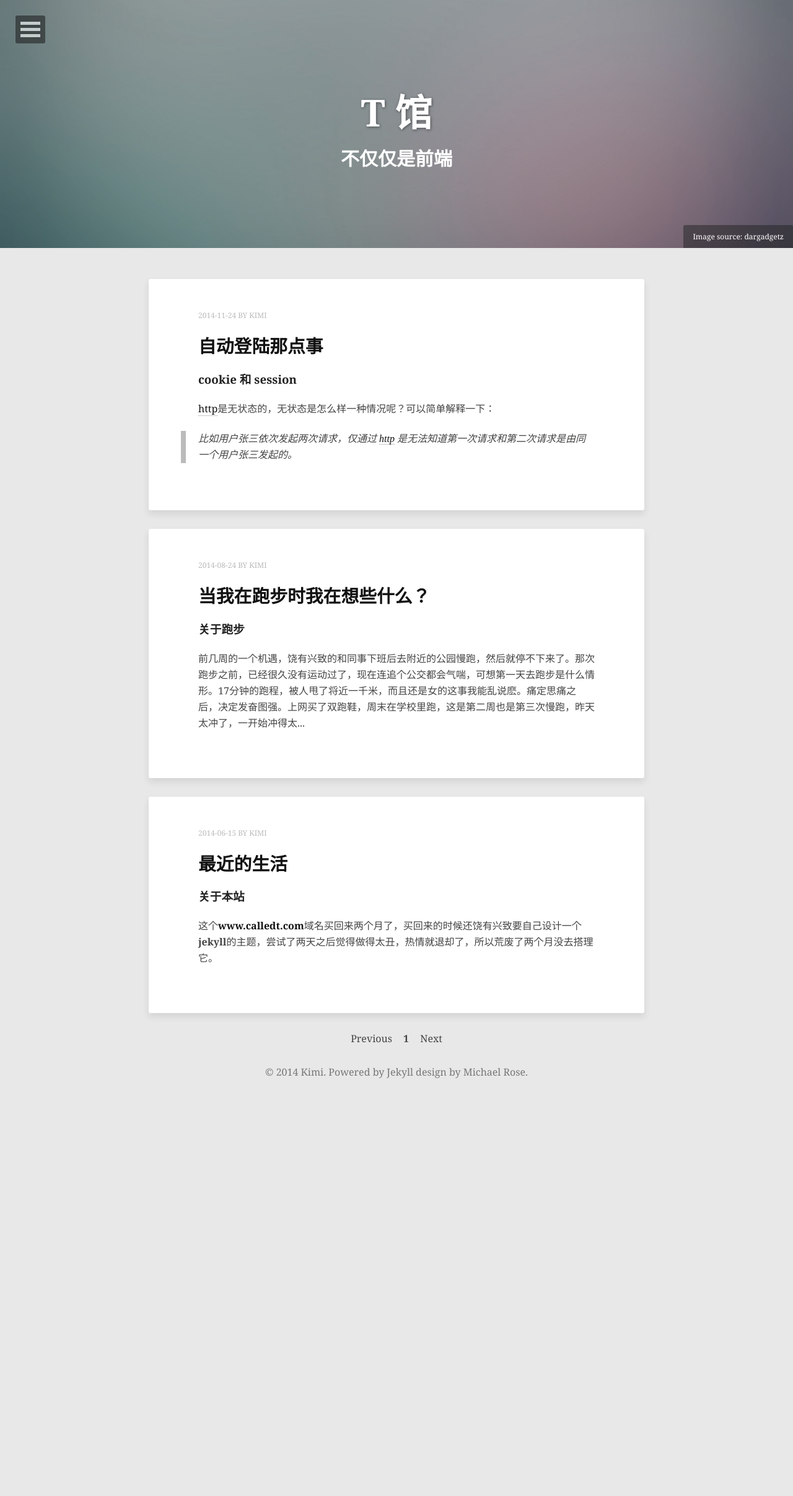
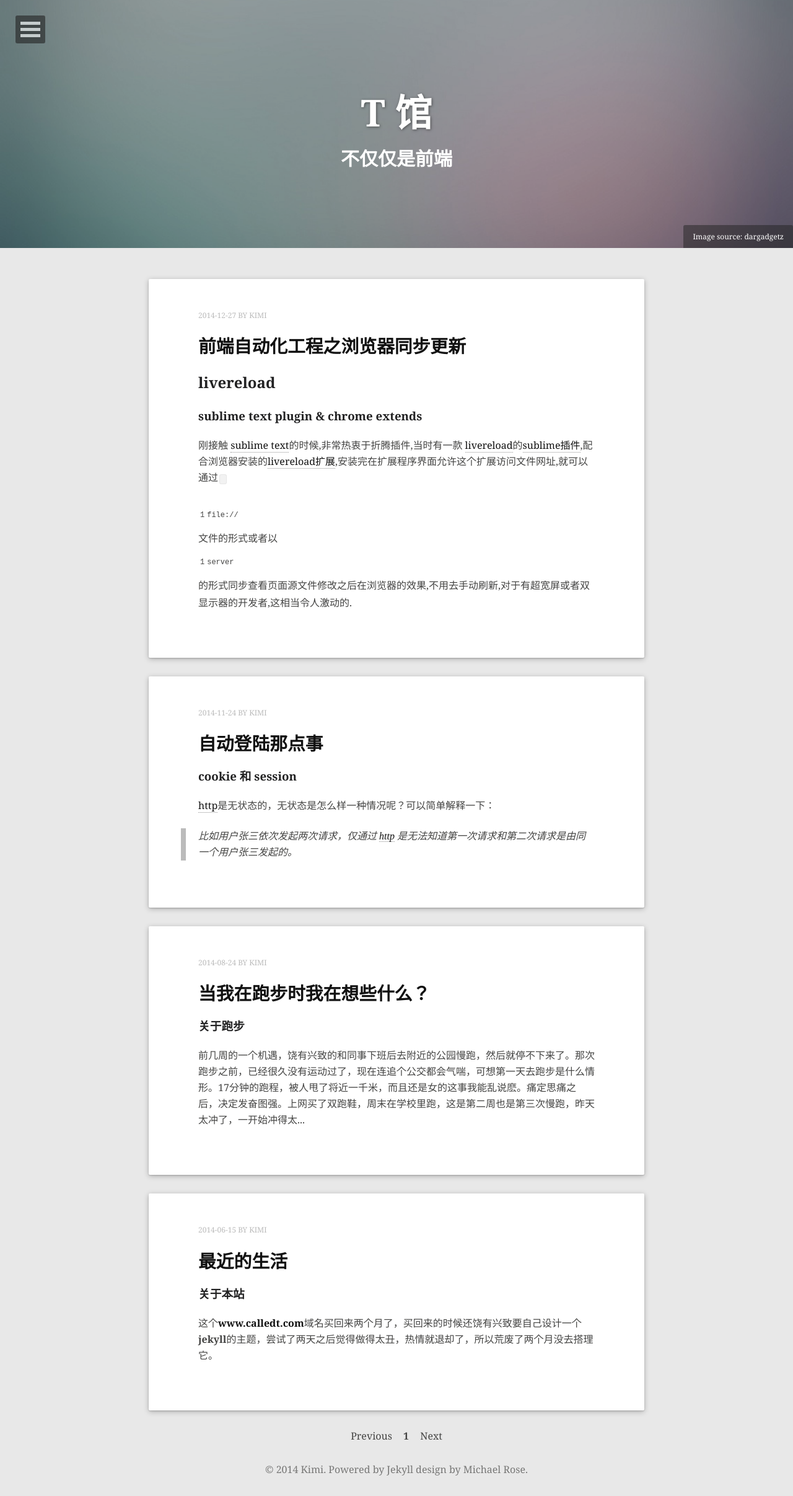
Before and after one commit to calledT/calledt.github.io, a Jekyll site: the page built from index.html, in a window 1280 px wide. Shown: the whole page at 62% size. Built offline with Jekyll 4.4.1, drawn with Linux system fonts in a browser that asks for light colours; nearby versions of some CDN libraries; the list of posts is cut into pages by our own code; comment, search, counter and statistics services are not loaded; before the commit the page ends 1772 px from its top, so only the background shows below that; some of the changed lines change nothing that is shown.

Commit message:
new post

```diff
--- /dev/null
+++ b/_posts/2014-12-27-front-end-automation-browsersync-livereload.md
@@ -0,0 +1,117 @@
+---
+layout: post
+title: 前端自动化工程之浏览器同步更新
+description: "browsersnyc 和 livereload 在前端自动化工程中的实践"
+modified: 2014-12-27
+tags: [自动化,浏览器同步]
+image:
+  feature: abstract-10.jpg
+  credit: dargadgetz
+  creditlink: http://www.dargadgetz.com/ios-7-abstract-wallpaper-pack-for-iphone-5-and-ipod-touch-retina/
+---
+
+## livereload
+
+### sublime text plugin & chrome extends
+
+刚接触 [sublime text](sublime-text)的时候,非常热衷于折腾插件,当时有一款 [livereload](livereload)的[sublime插件](https://sublime.wbond.net/packages/LiveReload),配合浏览器安装的[livereload扩展](https://chrome.google.com/extensions/detail/jnihajbhpnppcggbcgedagnkighmdlei),安装完在扩展程序界面允许这个扩展访问文件网址,就可以通过 `file://`文件的形式或者以`server`的形式同步查看页面源文件修改之后在浏览器的效果,不用去手动刷新,对于有超宽屏或者双显示器的开发者,这相当令人激动的.
+<!-- more -->
+
+为了写这篇文章,特意再去体验一把,因为我现在用的是`sublime text 3`,以前那个插件是给`sublime text 2`用的,发现现在有一个[devel version](https://github.com/dz0ny/LiveReload-sublimetext2/tree/devel),说是给`sublime text 3`的,但我装上,建了一个测试页面,点击浏览器上的 [livereload扩展](https://chrome.google.com/extensions/detail/jnihajbhpnppcggbcgedagnkighmdlei)按钮,却提示
+
+>Could not connect to LiveReload server. Please make sure that LiveReload 2.3 (or later) or another compatible server is running.
+
+一开始以为是浏览器插件的问题,上网搜也没找到多少有用信息,只是看到这个浏览器插件评论页有不少人也在抱怨这个问题.到这里都会认为真的是这个扩展在新版浏览器中的问题了.但是强迫症的我还是把`sublime text 2`装上,验证到底是不是浏览器插件的问题.
+
+最后的结论: **不是 livereload 浏览器扩展的问题**,是`sublime text 3`插件的问题.
+
+
+### grunt-contrib-watch
+
+我在接触了[grunt](grunt)之后,就放弃了上面那种使用方式.
+
+以前有一个叫[grunt-contrib-livereload](https://github.com/gruntjs/grunt-contrib-livereload)的plugin,不过现在已经合并到[grunt-contrib-watch](https://github.com/gruntjs/grunt-contrib-watch#optionslivereload)中去了.关于怎样配置任务可以去看[enabling-live-reload-in-your-html](https://github.com/gruntjs/grunt-contrib-watch/blob/master/docs/watch-examples.md#enabling-live-reload-in-your-html).
+
+这种方式的相比上面那种方式的优点是配合[grunt](grunt)的`task`,监控更改的文件类型更多了,毕竟现在好多开发者在使用[sass](sass),[less](less), [coffeescript](coffeescript)这些预处理语言或者各式各样的模板引擎.
+
+但这种方式我们还是需要安装浏览器插件或者在页面里嵌入类似下面的`livereload脚本`
+
+{% highlight js %}
+<script src="//localhost:35729/livereload.js"></script>
+{% endhighlight %}
+
+嵌入脚本的话上线的时候还得移除它,当然有工具可以在上线的时候处理掉这段脚本.但是这样终究有种身体的某个地方被开了一刀,留下伤疤的赶脚,这对于强迫症的人来说是致命的,呵呵.
+
+不过,接下来要介绍的工具,[livereload](livereload)有的它都有,  [livereload](livereload)没有的它也有,而且还不用在自己身体上开刀,心动了吧.
+
+## browsersync
+
+在工具的选择上我算是一个比较喜新厌旧的人了.所以用过[gulp](gulp)之后,我就不再写[grunt](grunt)了.[gulp](gulp)写起任务来比[grunt](grunt)优雅多了,而且现在[gulp](gulp)社区的繁荣,相比年初的时候,可以毫不犹豫的切换过来.
+
+好了,吐槽完毕,进入正题,接下来要介绍的工具叫[browsersync](browsersync),会用`gulpfile`来做示例, 但它是不依赖于[gulp](gulp)或者[grunt](grunt)的.
+
+[browsersync](browsersync)是一款多端同步刷新页面内容的工具,这能大大节省开发测试的时间.比如你在 `chrome` 和 `IE`中打开同一个被 [browsersync](browsersync) 监控的 URL, 在 `chrome` 页面表单中输入的内容会被同步到 `IE`浏览器中,用户操作也是能同步的,很酷是吧.多端同步在开发响应式网站的时候相当有用,想想你电脑上有好几个浏览器,而且还手机端,pad端 上的浏览器,一个个打开去测多浪费时间呀.
+
+[browsersync](browsersync)通过设置代理的方式避免了在手动在页面中插入脚本或者去安装浏览器插件.当然也可以通过[browsersync](browsersync)启用一个静态资源 server.
+
+下面是我用在项目中的一段配置
+
+{% highlight js %}
+
+// autoprefixer 浏览器支持版本
+var browsersSupport = ['> 5%', 'last 2 versions', 'Firefox < 20'];
+
+/**
+ * 浏览器同步查看修改
+ * http://www.browsersync.io/docs/gulp/
+ */
+gulp.task('browser-sync', function() {
+  browserSync({
+    /**
+     * 二选一
+     * 或者使用代理，或者启用一个静态资源服务
+     */
+    proxy: "localhost:8080"
+    // server: {baseDir: "./static"}
+  });
+});
+
+/**
+ * 编译sass
+ * https://github.com/dlmanning/gulp-sass
+ * https://github.com/sindresorhus/gulp-autoprefixer
+ * https://github.com/floridoo/gulp-sourcemaps
+ */
+gulp.task('sass', function(cb) {
+  return gulp.src(path.src.scss)
+    .pipe($.sourcemaps.init())
+    .pipe($.sass({errLogToConsole: true, outputStyle: 'nested'}))
+    .pipe($.sourcemaps.write({includeContent: false})) // 可以通过下面的链接去了解为什么要加上这两句
+    .pipe($.sourcemaps.init({loadMaps: true})) // https://github.com/floridoo/gulp-sourcemaps/issues/60
+    .pipe($.autoprefixer({browsers: browsersSupport, cascade: false}))
+    .pipe($.sourcemaps.write('./maps'))
+    .pipe(gulp.dest(path.dest.css))
+    .pipe($.filter('**/*.css'))
+    .pipe(browserSync.reload({stream:true}));
+});
+
+
+gulp.task('watchsass', ['sass', 'browser-sync'], function () {
+  gulp.watch(path.src.scss, ['sass']);
+});
+
+{% endhighlight %}
+
+
+
+更多的配置,可以通过[browsersync](browsersync)官网去了解,配置很简单,却是十分的实用,感谢作者开源这样的工具.
+
+[sublime-text]: http://www.sublimetext.com "sublime-text"
+[livereload]:  http://livereload.com "livereload"
+[nodejs]: http://nodejs.org "nodejs"
+[grunt]:  http://gruntjs.com "grunt"
+[gulp]: http://gulpjs.com "gulp"
+[sass]: http://sass-lang.com "sass"
+[less]: http://lesscss.org "less"
+[coffeescript]: http://coffeescript.org "coffeescript"
+[browsersync]: http://www.browsersync.io "browsersync"
--- a/_sass/_page.scss
+++ b/_sass/_page.scss
@@ -347,8 +347,8 @@ body {
 	}
 	article {
 		background-color: $white;
-		box-shadow: 0 0 0 0, 0 6px 12px rgba($base-color,0.1);
-		@include rounded(3px);
+		box-shadow: 0 1px 2px rgba(0, 0, 0, .16), 0 2px 8px rgba(0, 0, 0, .26);
+		@include rounded(2px);
 		margin-bottom: 20px;
 		padding: 25px 15px;
 		@media #{$medium} {
```
Also changed, not shown: _includes/comments.html (indentation only).
